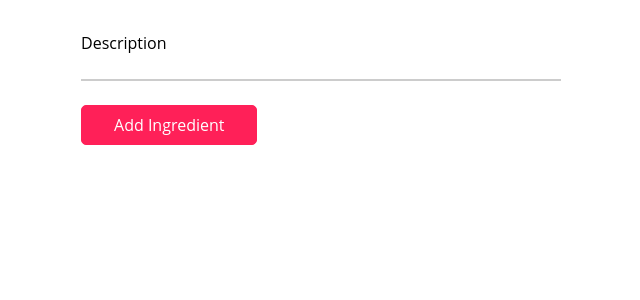
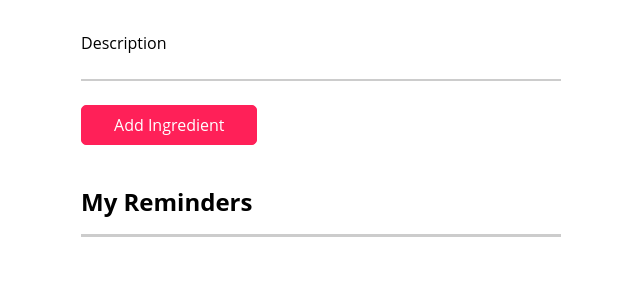
Before and after one commit to shyamuu1/ReactPractice, a React (Create React App) app in the folder hooks-practice/: page / in a window 1280 px wide. Shown: the top 300 px of the page, without its empty margins (319-959 px from the left). Built offline with nearby package versions, Linux system fonts and the light colour scheme.

Commit message:
adding h2 ele in list component

```diff
--- a/hooks-practice/src/components/ReminderList/ReminderList.tsx
+++ b/hooks-practice/src/components/ReminderList/ReminderList.tsx
@@ -6,6 +6,7 @@ const ReminderList = (props)=> {
 
     return(
         <section className="reminder-list">
+            <h2>My Reminders</h2>
             <ul>
                 {props.allItems.map((item:Item) => (
                     <li key={item.ItemId} onClick={props.onRemoveItem.bind(this, item.ItemId)}><span>{item.description}</span></li>
```
